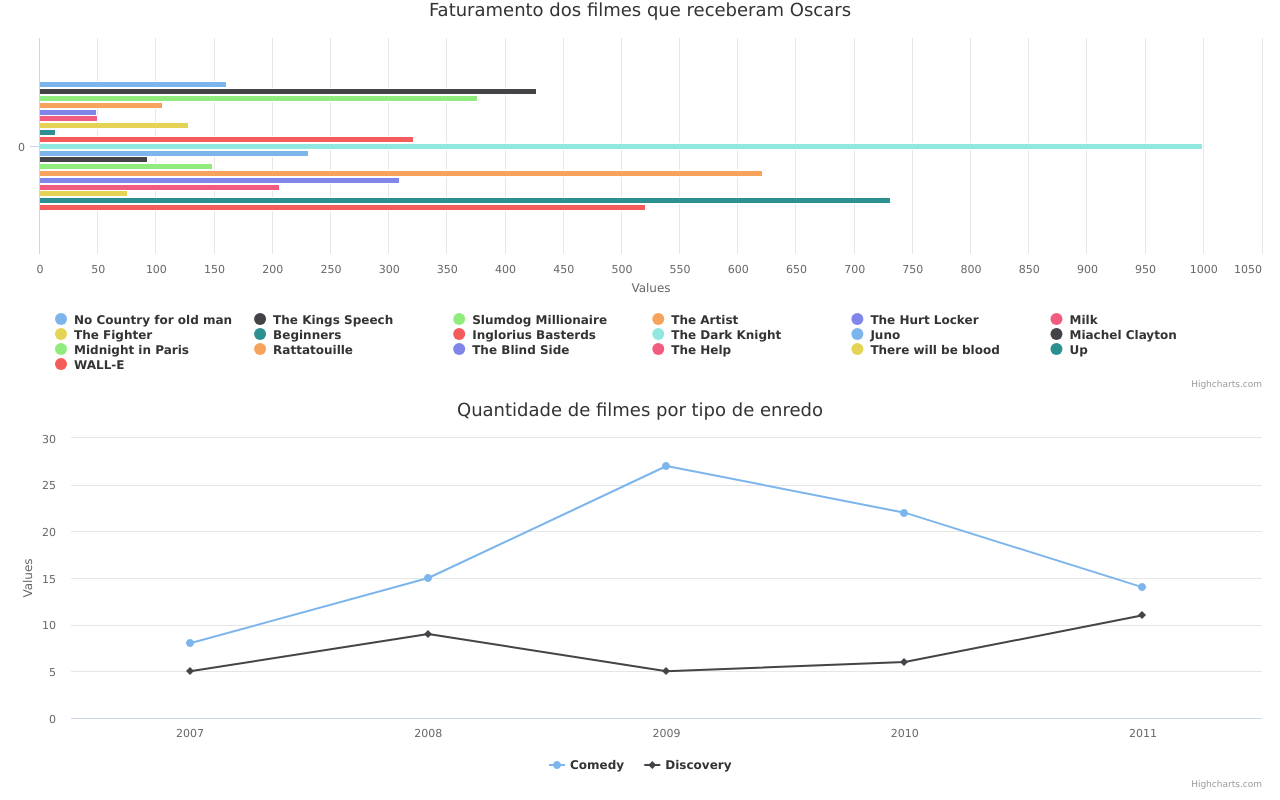
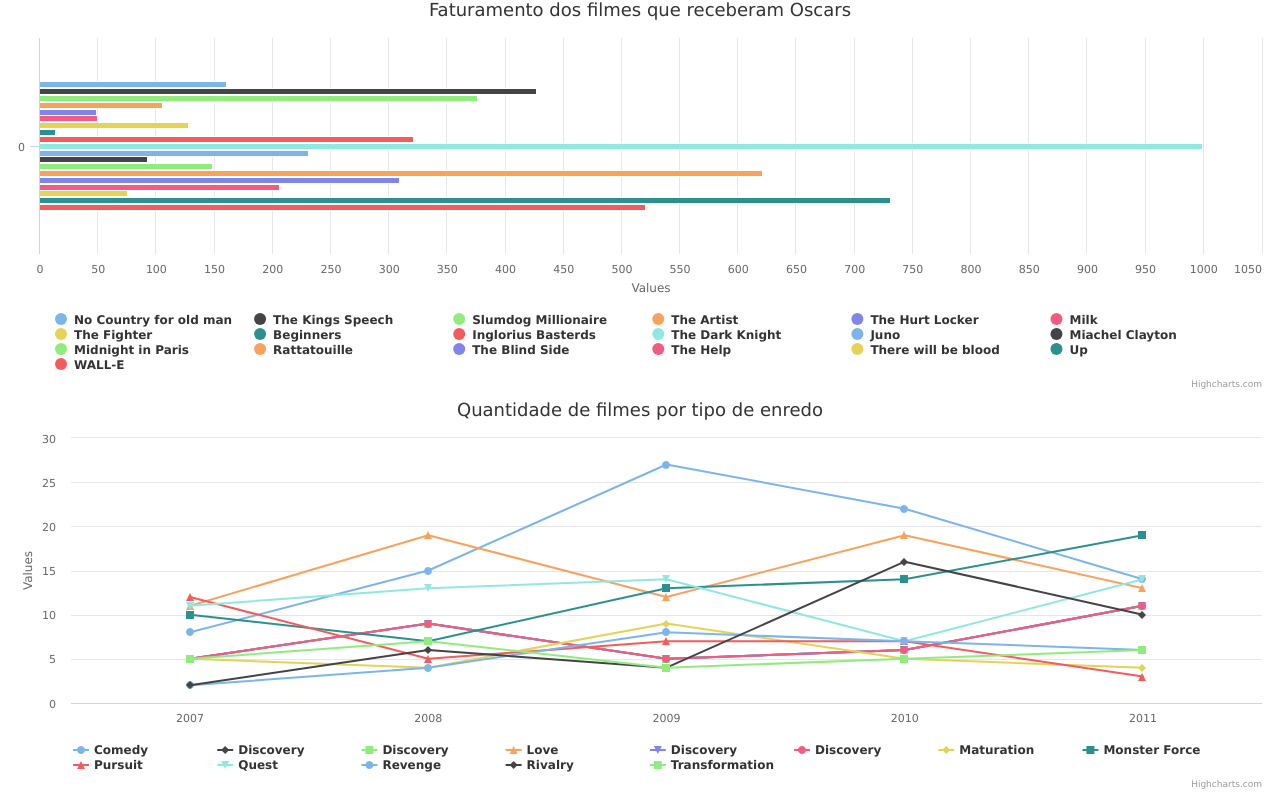
Before and after one commit to SousaItalo/datavis, a plain HTML site: page tarefa2.html in a window 1280 px wide. Shown: the part 416-1216 px from the top of the page. Drawn offline with nearby package versions, Linux system fonts and the light colour scheme.

Commit message:
Tarefa 2 grafico 3 closes

```diff
--- a/tarefa2.html
+++ b/tarefa2.html
@@ -158,10 +158,43 @@
           series: [{
                 name:'Comedy',
                 data: [8, 15, 27, 22, 14]
-            },{
+            }, {
                 name:'Discovery',
                 data: [5, 9, 5, 6, 11]
-          }]
+            }, {
+                name:'Discovery',
+                data: [5, 9, 5, 6, 11]
+            }, {
+                name:'Love',
+                data: [11, 19, 12, 19, 13]
+            }, {
+                name:'Discovery',
+                data: [5, 9, 5, 6, 11]
+            }, {
+                name:'Discovery',
+                data: [5, 9, 5, 6, 11]
+            },{
+                name:'Maturation',
+                data: [5, 4, 9, 5, 4]
+            },{
+                name:'Monster Force',
+                data: [10, 7, 13, 14, 19]
+            },{
+                name:'Pursuit',
+                data: [12, 5, 7, 7, 3]
+            },{
+                name:'Quest',
+                data: [11, 13, 14, 7, 14]
+            },{
+                name:'Revenge',
+                data: [2, 4, 8, 7, 6]
+            },{
+                name:'Rivalry',
+                data: [2, 6, 4, 16, 10]
+            },{
+                name:'Transformation',
+                data: [5, 7, 4, 5, 6]
+        }]
         });
       });
     </script>
```
